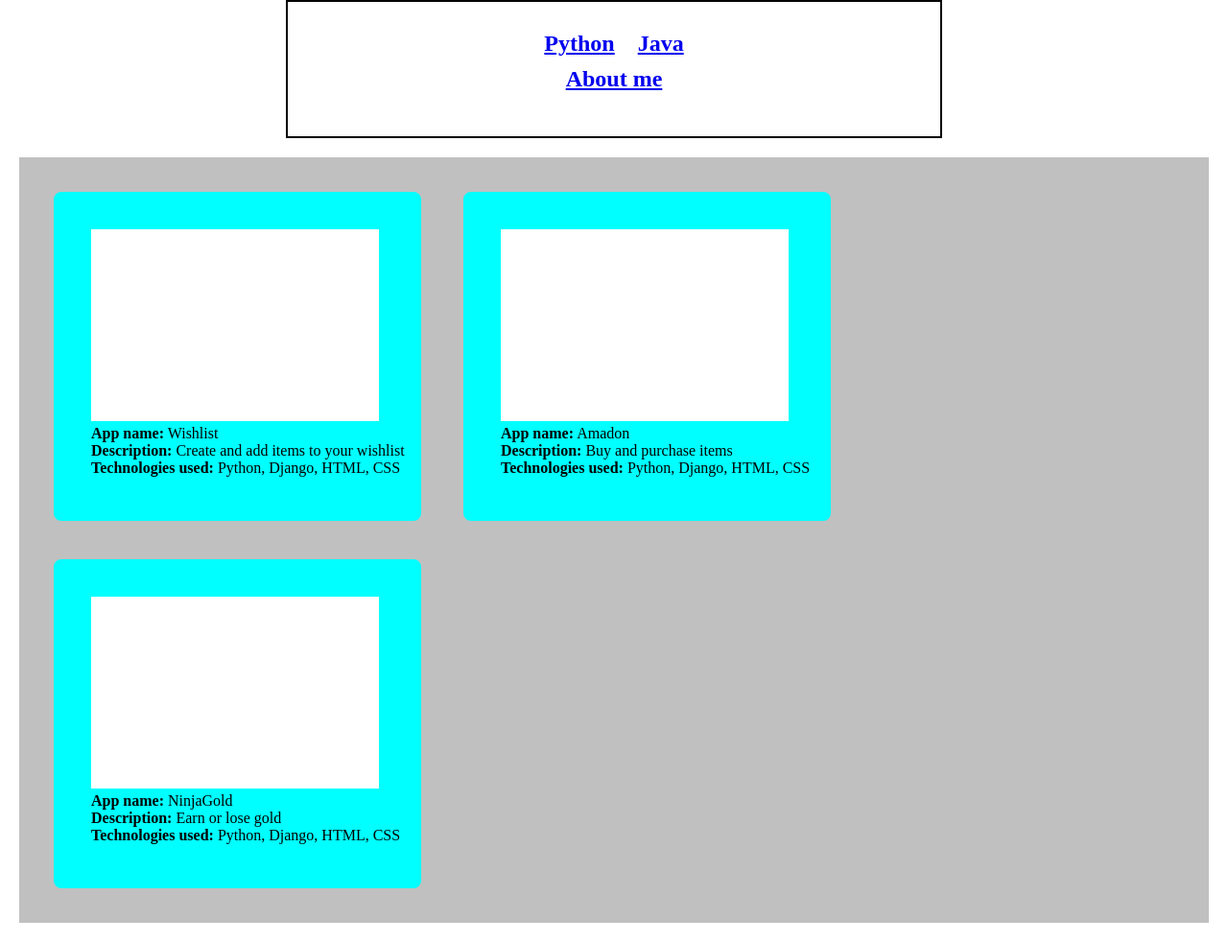
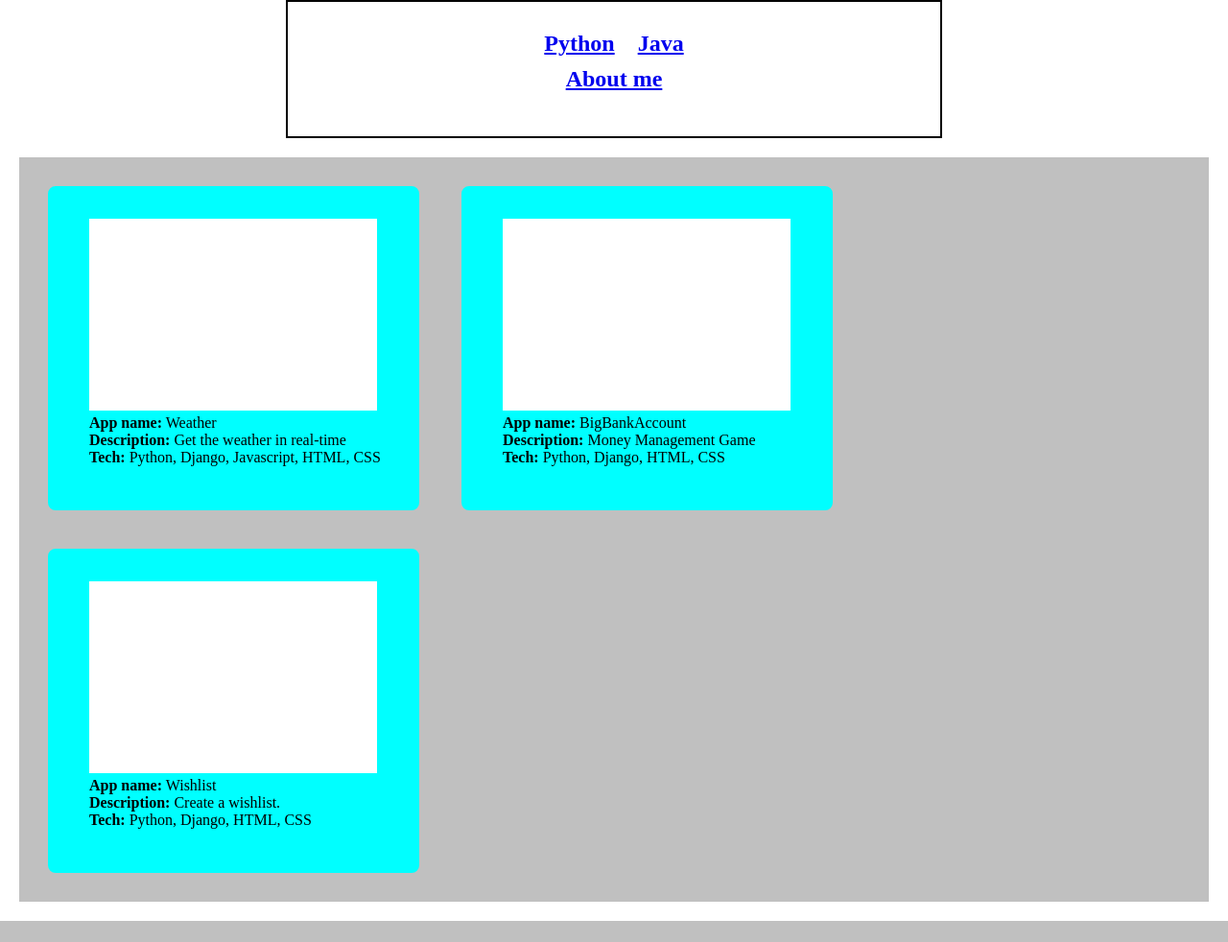
Before and after one commit to uchennak/Development-Portfolio, a Django app: page / in a window 1280 px wide. Shown: the whole page at 96% size. After the commit the page ends 960 px from the top, so only its background shows below. Run offline with Django 3.2, Linux system fonts and the light colour scheme.

Commit message:
Refreshing portfolio

```diff
--- a/portfolio/app1/static/css/style.css
+++ b/portfolio/app1/static/css/style.css
@@ -8,7 +8,7 @@
 
     background-color: silver;
     margin: 20px;
-    padding: 16px;
+    padding: 10px;
    }
    #header{
     width: 50%;
@@ -43,8 +43,8 @@
     width: 340px;
     height: 300px;
     margin: 20px;
-    padding-left: 35px;
-    padding-top: 35px;
+    padding-left: 39px;
+    padding-top: 30px;
     display: inline-block;
 
 }
--- a/portfolio/app1/templates/index.html
+++ b/portfolio/app1/templates/index.html
@@ -21,9 +21,9 @@
                 <div id='project1' class='project'>
 
                 </div>
-                <p><span class='meta'>App name:</span> Wishlist</p>
-                <p><span class='meta'>Description:</span> Create and add items to your wishlist </p>
-                <p><span class='meta'>Technologies used:</span> Python, Django, HTML, CSS</p>
+                <p><span class='meta'>App name:</span> Weather</p>
+                <p><span class='meta'>Description:</span> Get the weather in real-time </p>
+                <p><span class='meta'>Tech:</span> Python, Django, Javascript, HTML, CSS</p>
 
 
             </div>
@@ -32,18 +32,20 @@
                 <div id='project2' class='project'>
 
                 </div>
-                <p><span class='meta'>App name:</span> Amadon</p>
-                <p><span class='meta'>Description:</span> Buy and purchase items </p>
-                <p><span class='meta'>Technologies used:</span> Python, Django, HTML, CSS</p>
+                <p><span class='meta'>App name:</span> BigBankAccount</p>
+                    <p><span class='meta'>Description:</span> Money Management Game </p>
+                    <p><span class='meta'>Tech:</span> Python, Django, HTML, CSS</p>
+
             </div>
 
             <div class='project_container'>
                 <div id='project3' class='project'>
 
                 </div>
-                <p><span class='meta'>App name:</span> NinjaGold</p>
-                <p><span class='meta'>Description:</span> Earn or lose gold </p>
-                <p><span class='meta'>Technologies used:</span> Python, Django, HTML, CSS</p>
+                <p><span class='meta'>App name:</span> Wishlist</p>
+                <p><span class='meta'>Description:</span> Create a wishlist.  </p>
+                <p><span class='meta'>Tech:</span> Python, Django, HTML, CSS</p>
+
             </div>
 
 
```
